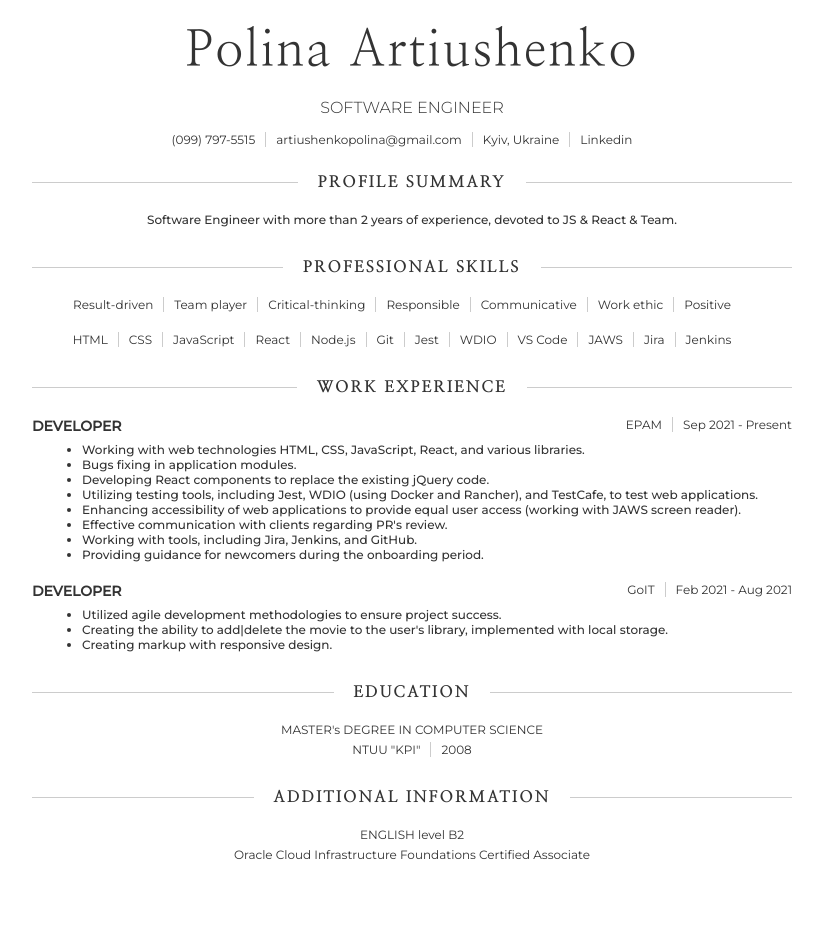
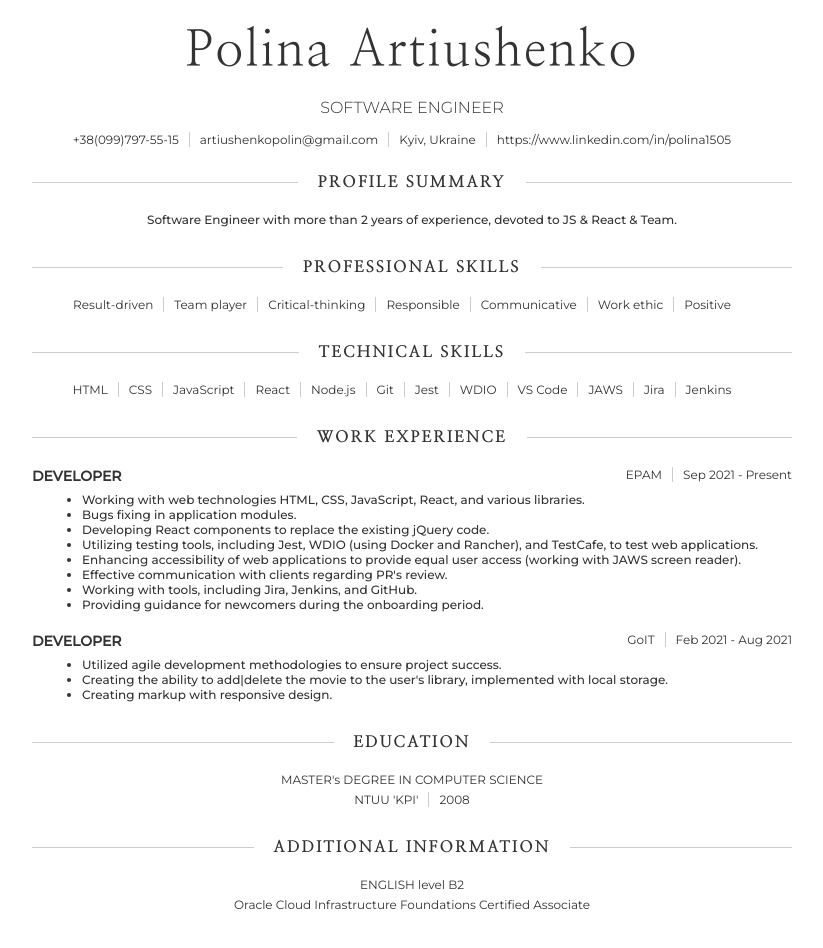
Before and after one commit to Polina-mind/portfolio, a React (Create React App) app: page / in a window 1280 px wide. Shown: the top 948 px of the page, without its empty margins (228-1051 px from the left). Before the commit the page ends 912 px from the top, so only its background shows below. Built offline with nearby package versions, Linux system fonts and the light colour scheme.

Commit message:
Improve code

```diff
--- a/src/Components/Resume/Resume.jsx
+++ b/src/Components/Resume/Resume.jsx
@@ -1,136 +1,97 @@
 import React from "react";
+import resumeData from "./data";
 import "./Resume.css";
 
-const Resume = () => {
-  return (
+const Resume = () => (
   <div className="resume-container">
     <div className="header">
-        <h1 className="name">Polina Artiushenko</h1>
-        <p className="position">SOFTWARE ENGINEER</p>
+      <h1 className="name">{resumeData.name}</h1>
+      <p className="position">{resumeData.position}</p>
       <ul className="list">
         <li>
-            <a className="contact" href="tel:+38(099)797-55-15">
-              (099) 797-5515
+          <a className="contact" href={`tel:${resumeData.contacts.phone}`}>
+            {resumeData.contacts.phone}
           </a>
         </li>
         <li>
-            <a className="contact" href="mailto:artiushenkopolina@gmail.com">
-              artiushenkopolina@gmail.com
+          <a className="contact" href={`mailto:${resumeData.contacts.mail}`}>
+            {resumeData.contacts.mail}
           </a>
         </li>
-          <li>Kyiv, Ukraine</li>
+        <li>{resumeData.contacts.place}</li>
         <li>
-            <a
-              className="contact"
-              href="https://www.linkedin.com/in/polina1505"
-            >
-              Linkedin
+          <a className="contact" href={resumeData.contacts.linkedin}>
+            {resumeData.contacts.linkedin}
           </a>
         </li>
       </ul>
     </div>
+
     <div className="block">
       <h2 className="text-on-line">PROFILE SUMMARY</h2>
-        <p className="text">
-          Software Engineer with more than 2 years of experience, devoted to JS
-          & React & Team.
-        </p>
+      <p className="text">{resumeData.profileSummary}</p>
     </div>
+
     <div className="block">
       <h2 className="text-on-line">PROFESSIONAL SKILLS</h2>
-        {/* <h3>PROFESSIONAL SKILLS</h3> */}
       <ul className="list">
-          <li>Result-driven</li>
-          <li>Team player</li>
-          <li>Critical-thinking</li>
-          <li>Responsible</li>
-          <li>Communicative</li>
-          <li>Work ethic</li>
-          <li>Positive</li>
-        </ul>
-        {/* <h3>TECHNICAL SKILLS</h3> */}
-        <ul className="list">
-          <li>HTML</li>
-          <li>CSS</li>
-          <li>JavaScript</li>
-          <li>React</li>
-          <li>Node.js</li>
-          <li>Git</li>
-          <li>Jest</li>
-          <li>WDIO</li>
-          <li>VS Code</li>
-          <li>JAWS</li>
-          <li>Jira</li>
-          <li>Jenkins</li>
+        {resumeData.professionalSkills.map((skill, index) => (
+          <li key={index}>{skill}</li>
+        ))}
       </ul>
     </div>
+
+    <div className="block">
+      <h2 className="text-on-line">TECHNICAL SKILLS</h2>
+      <ul className="list">
+        {resumeData.technicalSkills.map((skill, index) => (
+          <li key={index}>{skill}</li>
+        ))}
+      </ul>
+    </div>
+
     <div className="block">
       <h2 className="text-on-line">WORK EXPERIENCE</h2>
-        <div className="job">
-          <h3 className="job-title">DEVELOPER</h3>
+      {resumeData.workExperience.map((job, index) => (
+        <>
+          <div className="job" key={index}>
+            <h3 className="job-title">{job.jobTitle}</h3>
             <div className="job-info">
-            <p className="company">EPAM</p>
-            <p>Sep 2021 - Present</p>
+              <p className="company">{job.company}</p>
+              <p>{job.period}</p>
             </div>
           </div>
           <ul className="text job-description">
-          <li>
-            Working with web technologies HTML, CSS, JavaScript, React, and
-            various libraries.
-          </li>
-          <li>Bugs fixing in application modules.</li>
-          <li>
-            Developing React components to replace the existing jQuery code.
-          </li>
-          <li>
-            Utilizing testing tools, including Jest, WDIO (using Docker and
-            Rancher), and TestCafe, to test web applications.
-          </li>
-          <li>
-            Enhancing accessibility of web applications to provide equal user
-            access (working with JAWS screen reader).
-          </li>
-          <li>
-            Effective communication with clients regarding PR&#39;s review.
-          </li>
-          <li>Working with tools, including Jira, Jenkins, and GitHub.</li>
-          <li>
-            Providing guidance for newcomers during the onboarding period.
-          </li>
+            {job.description.map((desc, index) => (
+              <li key={index}>{desc}</li>
+            ))}
           </ul>
-        <div className="job">
-          <h3 className="job-title">DEVELOPER</h3>
-          <div className="job-info">
-            <p className="company">GoIT</p>
-            <p>Feb 2021 - Aug 2021</p>
+        </>
+      ))}
+    </div>
+
+    <div className="block">
+      <h2 className="text-on-line">EDUCATION</h2>
+      {resumeData.education.map((edu, index) => (
+        <div key={index}>
+          <p className="university">{edu.degree}</p>
+          <div className="university-info">
+            <p className="company">{edu.school}</p>
+            <p>{edu.year}</p>
           </div>
         </div>
-        <ul className="text job-description">
-          <li>
-            Utilized agile development methodologies to ensure project success.
-          </li>
-          <li>
-            Creating the ability to add|delete the movie to the user's library,
-            implemented with local storage.
-          </li>
-          <li>Creating markup with responsive design.</li>
-        </ul>
+      ))}
     </div>
-      <div className="block">
-        <h2 className="text-on-line">EDUCATION</h2>
-        <p className="university">MASTER's DEGREE IN COMPUTER SCIENCE</p>
-        <div className="university-info">
-          <p className="company">NTUU "KPI"</p>
-          <p>2008</p>
-        </div>
-      </div>
+
     <div className="block">
       <h2 className="text-on-line">ADDITIONAL INFORMATION</h2>
-        <p className="add-info">ENGLISH level B2</p>
-        <p>Oracle Cloud Infrastructure Foundations Certified Associate</p>
+      {resumeData.additionalInformation.map((info, index) => (
+        <p className="add-info" key={index}>
+          {info}
+        </p>
+      ))}
     </div>
   </div>
 );
-};
 
 export default Resume;
--- /dev/null
+++ b/src/Components/Resume/data.js
@@ -0,0 +1,75 @@
+const data = {
+  name: "Polina Artiushenko",
+  position: "SOFTWARE ENGINEER",
+  contacts: {
+    phone: "+38(099)797-55-15",
+    mail: "artiushenkopolin@gmail.com",
+    place: "Kyiv, Ukraine",
+    linkedin: "https://www.linkedin.com/in/polina1505",
+  },
+  profileSummary:
+    "Software Engineer with more than 2 years of experience, devoted to JS & React & Team.",
+  professionalSkills: [
+    "Result-driven",
+    "Team player",
+    "Critical-thinking",
+    "Responsible",
+    "Communicative",
+    "Work ethic",
+    "Positive",
+  ],
+  technicalSkills: [
+    "HTML",
+    "CSS",
+    "JavaScript",
+    "React",
+    "Node.js",
+    "Git",
+    "Jest",
+    "WDIO",
+    "VS Code",
+    "JAWS",
+    "Jira",
+    "Jenkins",
+  ],
+  workExperience: [
+    {
+      jobTitle: "DEVELOPER",
+      company: "EPAM",
+      period: "Sep 2021 - Present",
+      description: [
+        "Working with web technologies HTML, CSS, JavaScript, React, and various libraries.",
+        "Bugs fixing in application modules.",
+        "Developing React components to replace the existing jQuery code.",
+        "Utilizing testing tools, including Jest, WDIO (using Docker and Rancher), and TestCafe, to test web applications.",
+        "Enhancing accessibility of web applications to provide equal user access (working with JAWS screen reader).",
+        "Effective communication with clients regarding PR's review.",
+        "Working with tools, including Jira, Jenkins, and GitHub.",
+        "Providing guidance for newcomers during the onboarding period.",
+      ],
+    },
+    {
+      jobTitle: "DEVELOPER",
+      company: "GoIT",
+      period: "Feb 2021 - Aug 2021",
+      description: [
+        "Utilized agile development methodologies to ensure project success.",
+        "Creating the ability to add|delete the movie to the user's library, implemented with local storage.",
+        "Creating markup with responsive design.",
+      ],
+    },
+  ],
+  education: [
+    {
+      degree: "MASTER's DEGREE IN COMPUTER SCIENCE",
+      school: "NTUU 'KPI'",
+      year: "2008",
+    },
+  ],
+  additionalInformation: [
+    "ENGLISH level B2",
+    "Oracle Cloud Infrastructure Foundations Certified Associate",
+  ],
+};
+
+export default data;
```
Lines whose indentation alone changed are shown as unchanged.
